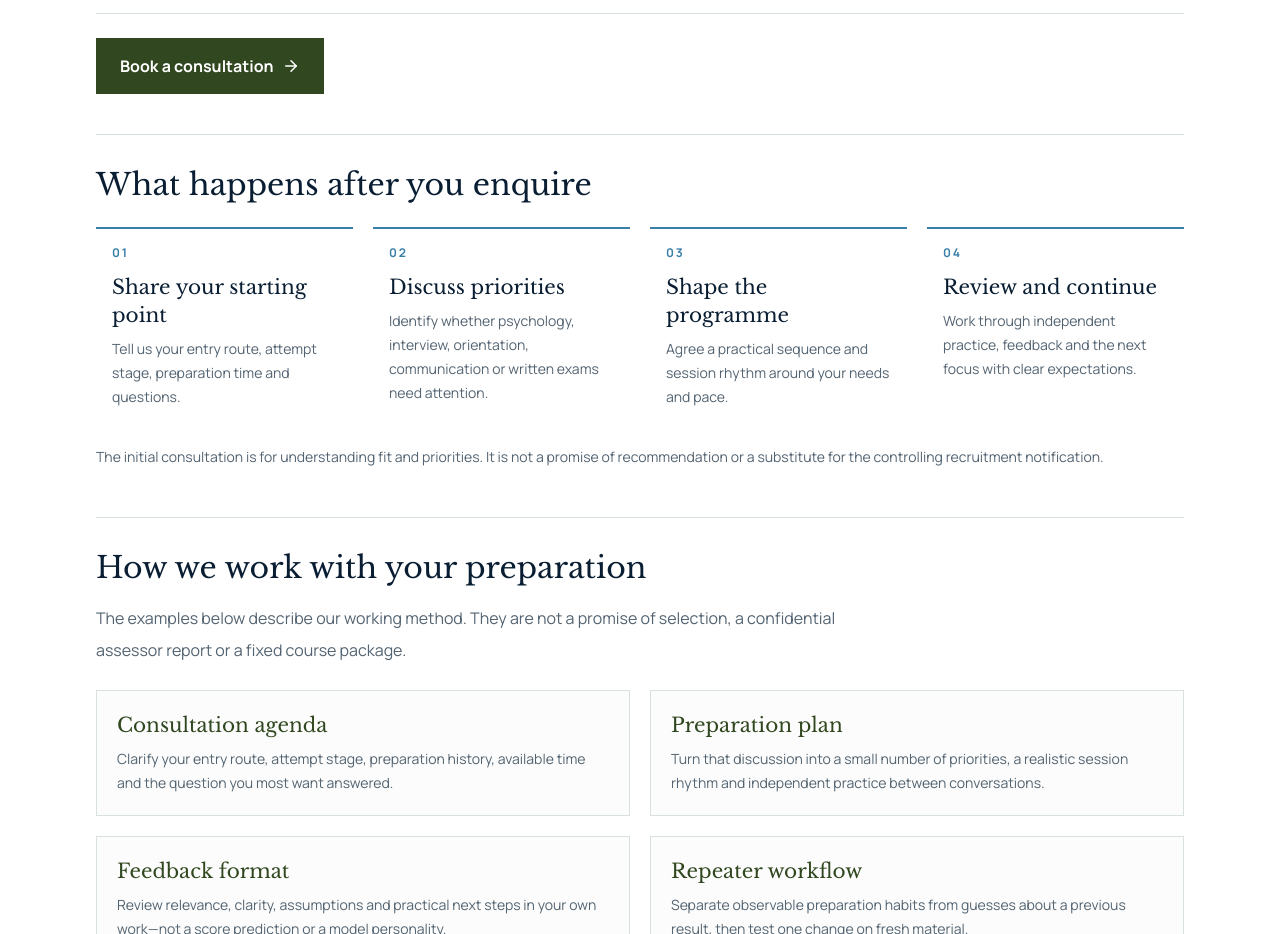
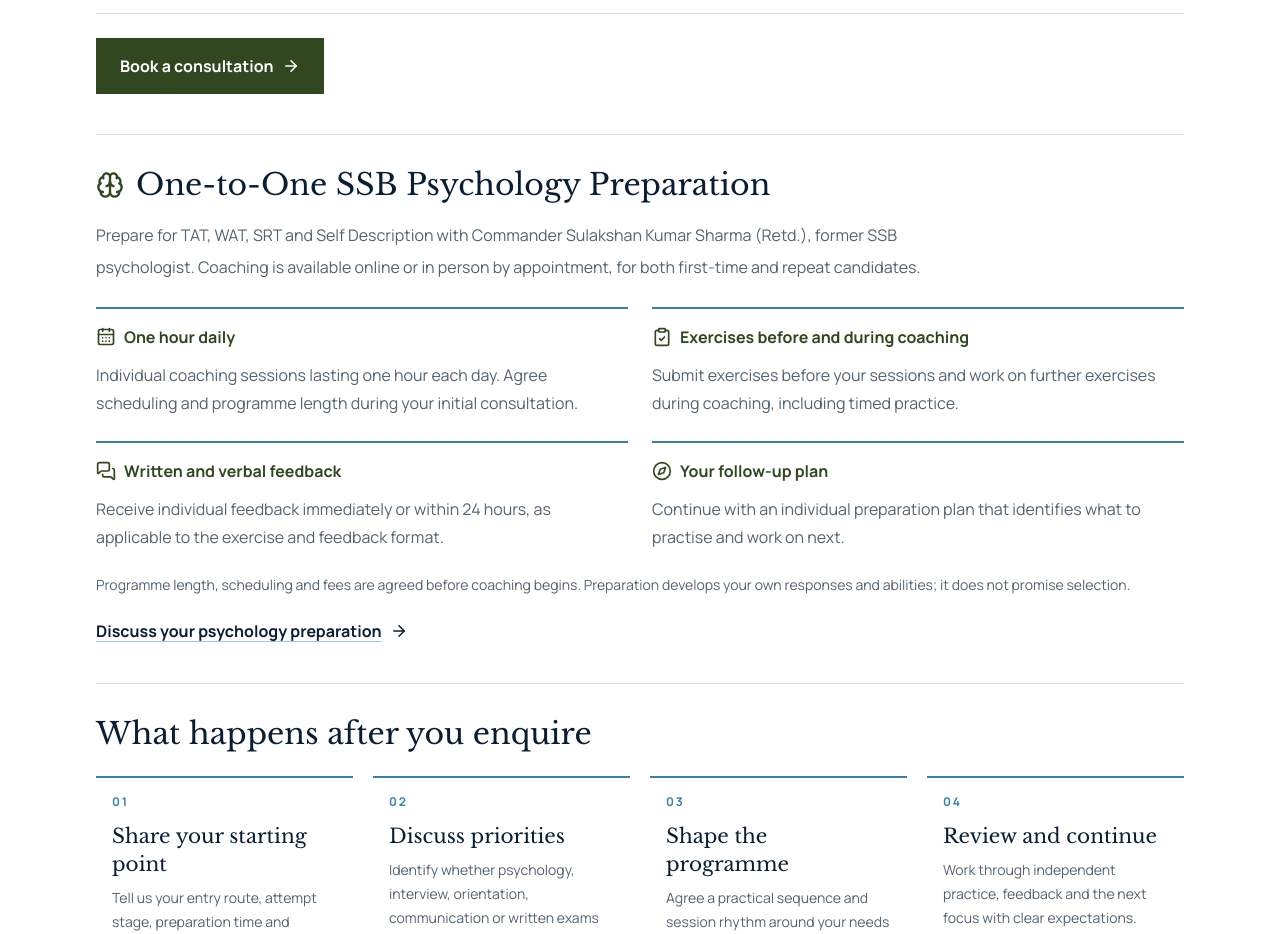
Before and after one commit to 247vks/MarchAheadAcademy, a Next.js app: page /ssb-coaching in a window 1280 px wide. Shown: the part 1120-2054 px from the top of the page. Built offline with nearby package versions, Linux system fonts and the light colour scheme; no server answers.

Commit message:
Describe confirmed one-to-one psychology coaching delivery

```diff
--- a/app/one-on-one-coaching/page.tsx
+++ b/app/one-on-one-coaching/page.tsx
@@ -133,7 +133,11 @@ export default function Page() {
               ],
               [
                 'How many sessions will I need?',
-                'Discuss your preparation needs and available time with us to agree on session arrangements before booking.',
+                'SSB psychology coaching runs for one hour daily. The overall programme length and scheduling are personalised after your initial discussion; agree these arrangements before booking.',
+              ],
+              [
+                'How does SSB psychology practice and feedback work?',
+                'Submit exercises before sessions and complete further exercises, including timed practice, during coaching. Receive written and verbal feedback immediately or within 24 hours, as applicable, followed by an individual preparation plan. Practice covers TAT, WAT, SRT and Self Description.',
               ],
               [
                 'How much does coaching cost?',
--- a/app/ssb-coaching/page.tsx
+++ b/app/ssb-coaching/page.tsx
@@ -150,6 +150,33 @@ export default function Page() {
         >
           Book a consultation <ArrowRight size={18} aria-hidden="true" />
         </Link>
+
+        <section className="mt-10 border-t border-[#d8e1dd] pt-8" aria-labelledby="psychology-coaching">
+          <h2 id="psychology-coaching" className="flex items-center gap-3 font-heading text-3xl">
+            <Brain size={28} className="shrink-0 text-[#30471f]" aria-hidden="true" />
+            One-to-One SSB Psychology Preparation
+          </h2>
+          <p className="mt-4 max-w-4xl leading-8 text-[#536371]">
+            Prepare for TAT, WAT, SRT and Self Description with Commander Sulakshan Kumar Sharma (Retd.),
+            former SSB psychologist. Coaching is available online or in person by appointment,
+            for both first-time and repeat candidates.
+          </p>
+          <dl className="mt-6 grid gap-6 sm:grid-cols-2">
+            {[
+              { label: 'One hour daily', value: 'Individual coaching sessions lasting one hour each day. Agree scheduling and programme length during your initial consultation.', icon: CalendarDays },
+              { label: 'Exercises before and during coaching', value: 'Submit exercises before your sessions and work on further exercises during coaching, including timed practice.', icon: ClipboardCheck },
+              { label: 'Written and verbal feedback', value: 'Receive individual feedback immediately or within 24 hours, as applicable to the exercise and feedback format.', icon: MessagesSquare },
+              { label: 'Your follow-up plan', value: 'Continue with an individual preparation plan that identifies what to practise and work on next.', icon: Compass },
+            ].map(({ label, value, icon: Icon }) => (
+              <div key={label} className="border-t-2 border-[#397fa8] pt-4">
+                <dt className="flex items-center gap-2 font-bold text-[#30471f]"><Icon size={20} className="shrink-0" aria-hidden="true" />{label}</dt>
+                <dd className="mt-3 leading-7 text-[#536371]">{value}</dd>
+              </div>
+            ))}
+          </dl>
+          <p className="mt-5 text-sm leading-7 text-[#536371]">Programme length, scheduling and fees are agreed before coaching begins. Preparation develops your own responses and abilities; it does not promise selection.</p>
+          <Link href="/consultation/" className="text-link mt-5 inline-flex items-center gap-2 font-bold">Discuss your psychology preparation <ArrowRight size={18} aria-hidden="true" /></Link>
+        </section>
 
         <section className="mt-10 border-t border-[#d8e1dd] pt-8" aria-labelledby="what-happens-next">
           <h2 id="what-happens-next" className="font-heading text-3xl">What happens after you enquire</h2>
```
